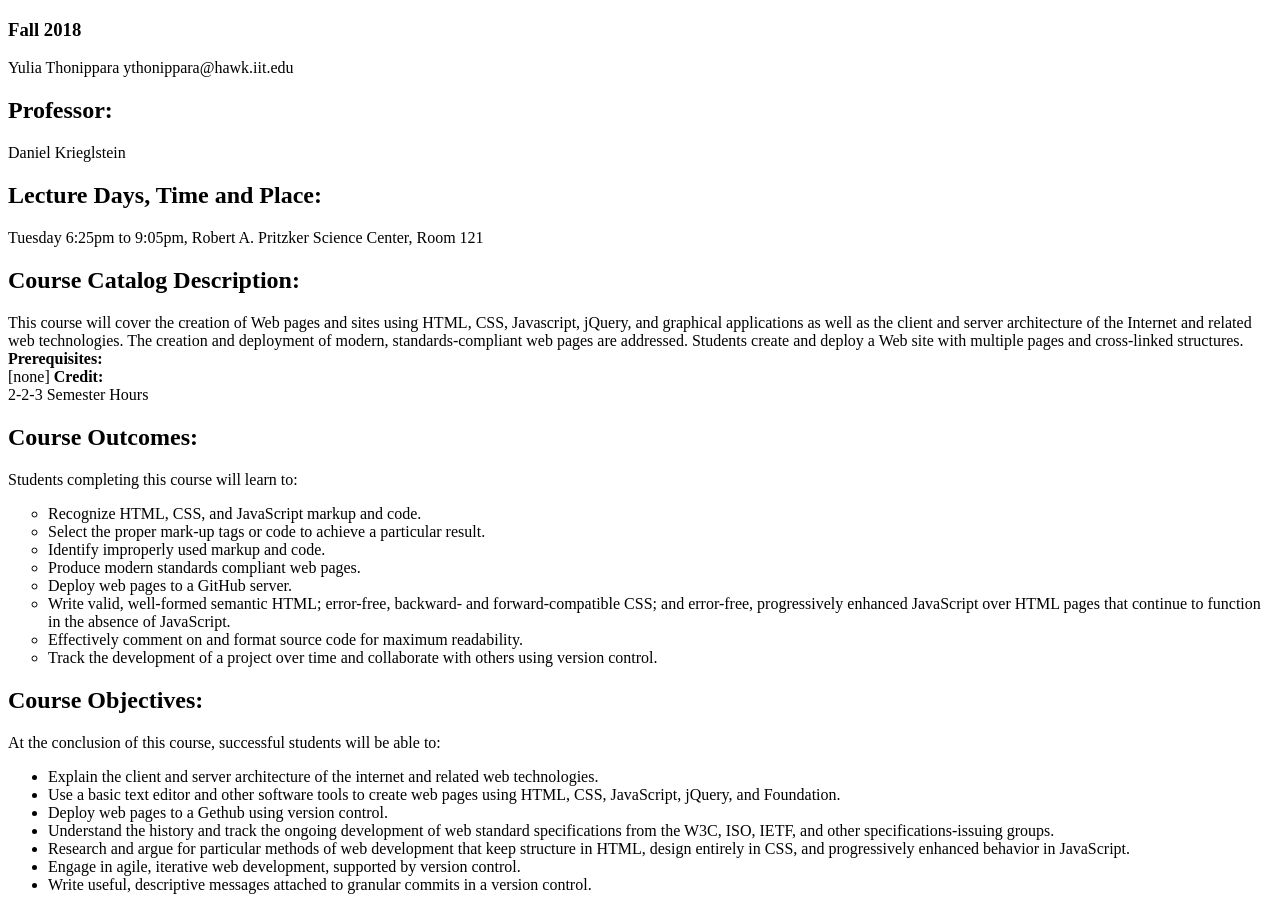
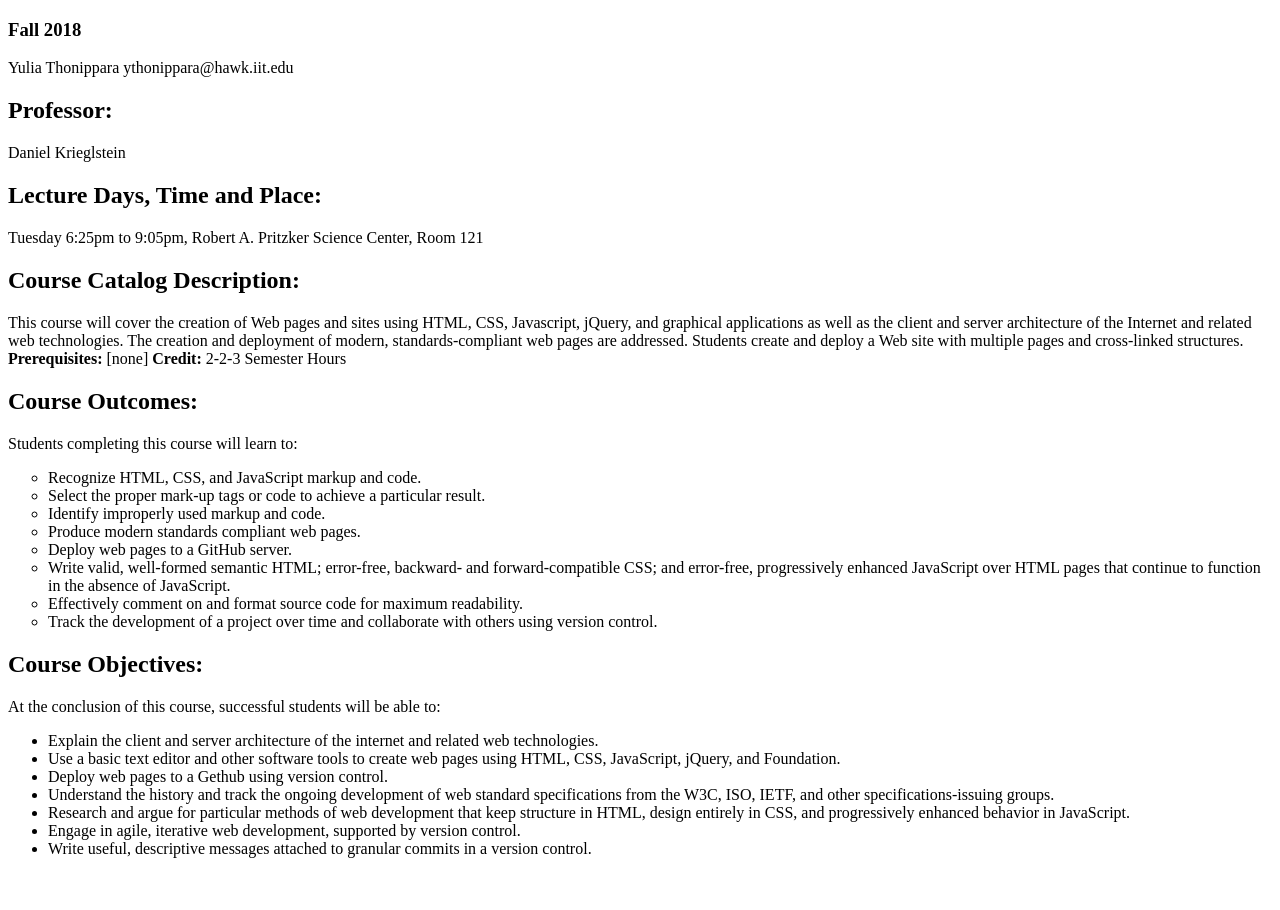
Before and after one commit to yulambula/ITMD-361-Lab-2, a plain HTML site: page index.html in a window 1280 px wide. After the commit the page ends 874 px from the top, so only its background shows below. Drawn offline with Linux system fonts and the light colour scheme.

Commit message:
removed line break

```diff
--- a/index.html
+++ b/index.html
@@ -15,7 +15,7 @@
 	<p>This course will cover the creation of Web pages and sites using HTML, CSS, Javascript, jQuery,
 	and graphical applications as well as the client and server architecture of the Internet and related web technologies.
 	The creation and deployment of modern, standards-compliant web pages are addressed.
-	Students create and deploy a Web site with multiple pages and cross-linked structures. <strong>Prerequisites:</strong><br> [none] <strong>Credit:</strong><br> 2-2-3 Semester Hours</p>
+	Students create and deploy a Web site with multiple pages and cross-linked structures. <strong>Prerequisites:</strong> [none] <strong>Credit:</strong> 2-2-3 Semester Hours</p>
 	<h2>Course Outcomes:</h2>
 	<p>Students completing this course will learn to:
 		<ul style="list-style-type:circle">
```
